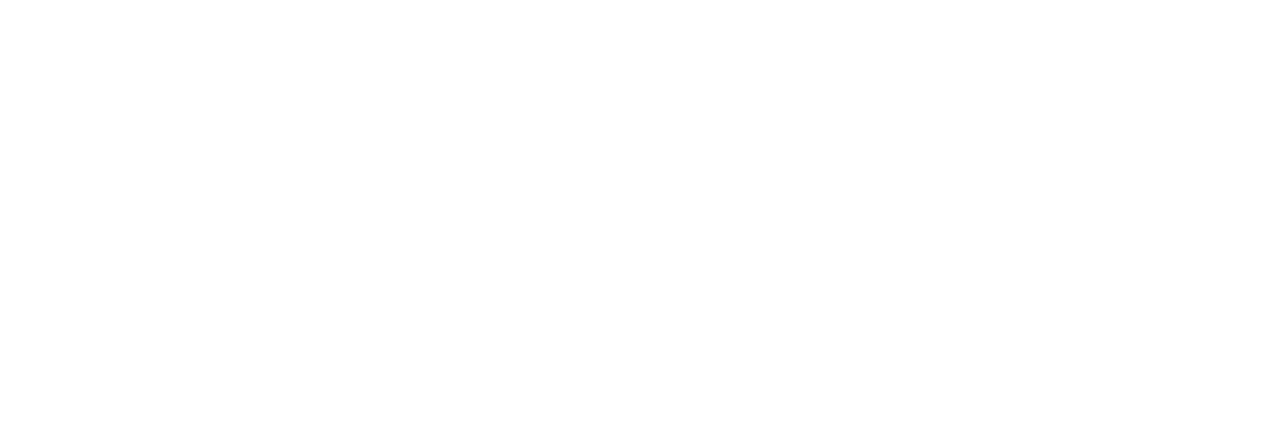
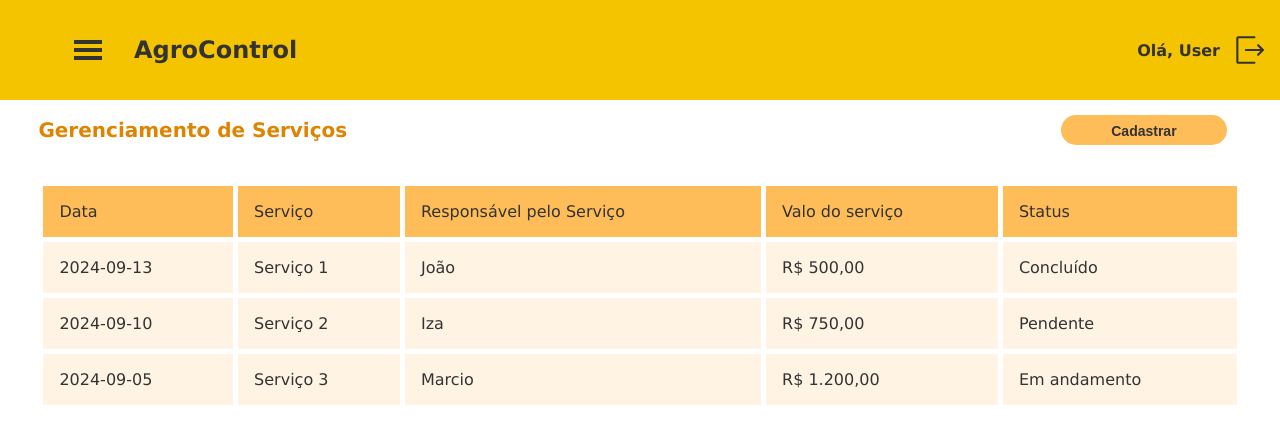
Before and after one commit to S204-Inatel-2024-2/AgroControl, a React (Create React App) app in the folder frontend/: page /services in a window 1280 px wide. Before the commit this address had no page. Shown: the top 444 px of the page. Built offline with nearby package versions, Linux system fonts and the light colour scheme.

Commit message:
feat: :sparkles: adds services page

```diff
--- a/frontend/package.json
+++ b/frontend/package.json
@@ -16,7 +16,7 @@
     "@types/react": "^18.3.3",
     "@types/react-dom": "^18.3.0",
     "axios": "^1.3.1",
-    "jspdf": "^2.5.1",
+    "jspdf": "^2.5.2",
     "jspdf-autotable": "^3.8.3",
     "react": "^18.3.1",
     "react-dom": "^18.3.1",
--- a/frontend/src/router/index.tsx
+++ b/frontend/src/router/index.tsx
@@ -7,6 +7,7 @@
 import { EmployeeDetails } from "../pages/EmployeeDetails";
 import { ServiceDetails } from "../pages/ServiceDetails";
 import { Employees } from "../pages/Employees";
+import { Services } from "../pages/Services";
 
 const AppRoutes = () => {
   return (
@@ -24,6 +25,7 @@
           <Route path="registerfinances" element={<RegisterFinances />} />
           <Route path="employeedetails/:id" element={<EmployeeDetails />} />
           <Route path="servicedetails/:id" element={<ServiceDetails />} />
+          <Route path="services" element={<Services/>}/>
         </Route>
       </Routes>
     </BrowserRouter>
```
Also changed, not shown: 1 other file (tests, documents, lock files or other folders).
